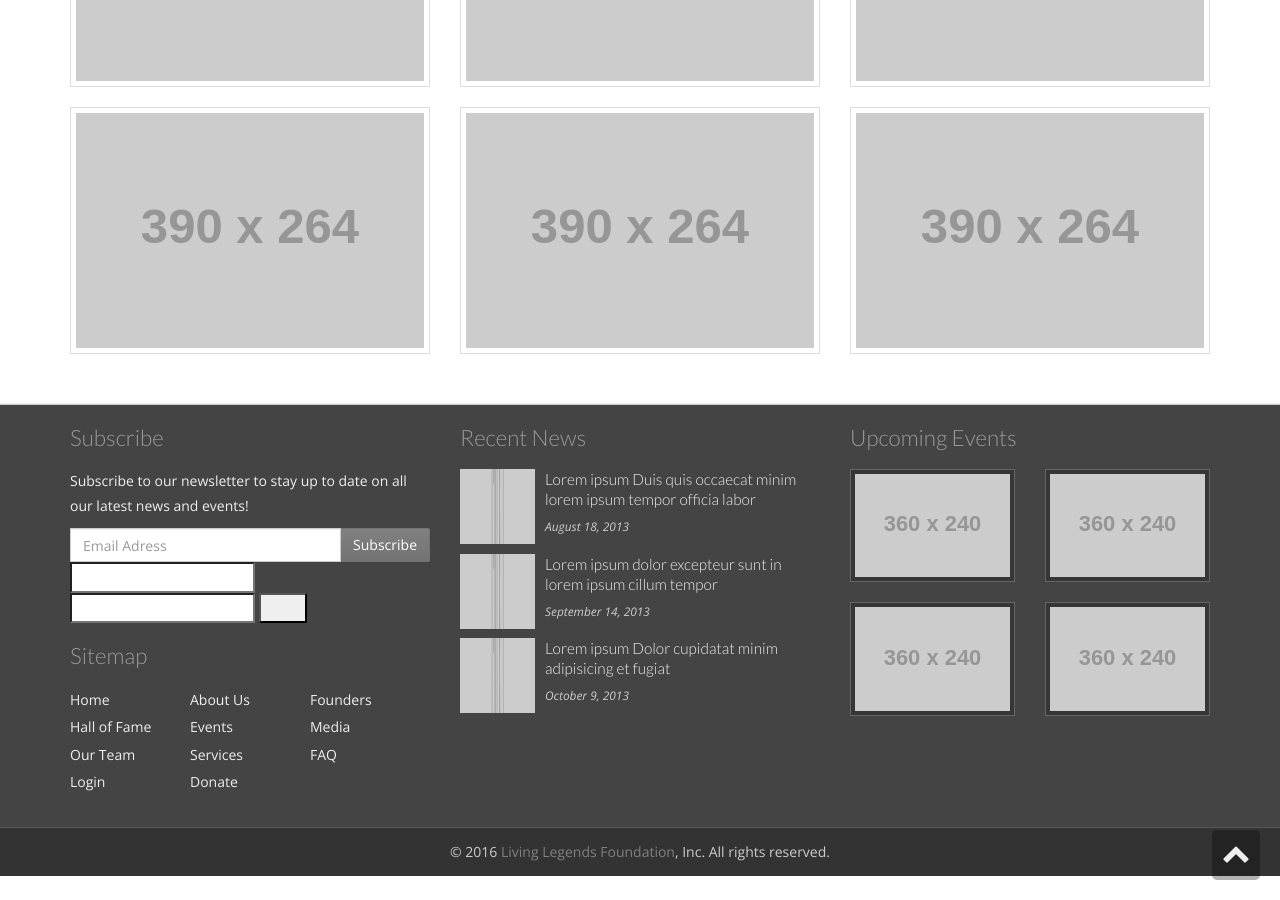
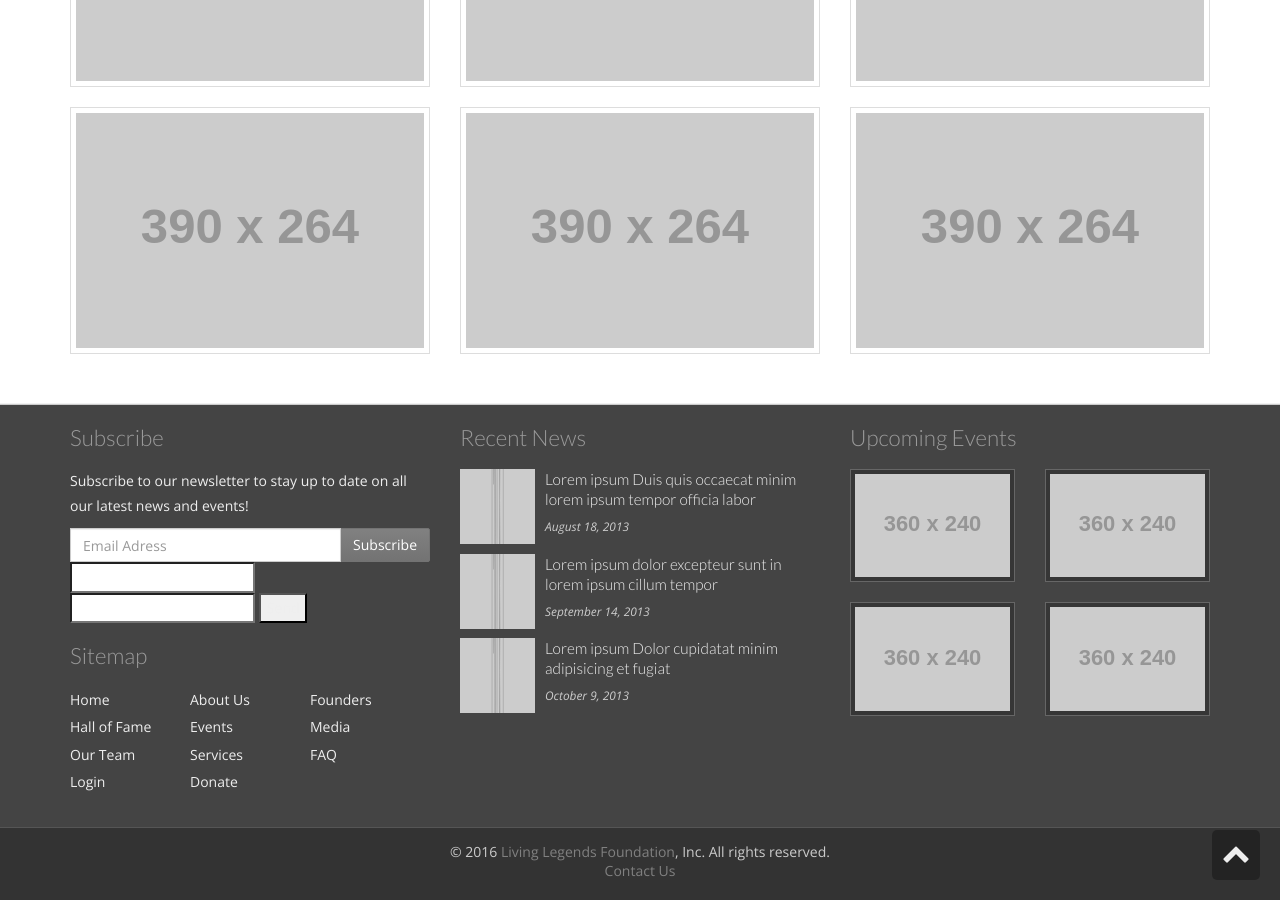
Before and after one commit to livinglegends/llf-site, a Jekyll site: the page built from index.html, in a window 1280 px wide and 900 px high, scrolled down 1814 px. Built offline with Jekyll 4.4.1, drawn with Linux system fonts in a browser that asks for light colours; some web fonts are replaced.

Commit message:
Contact Us

```diff
--- a/_layouts/default.html
+++ b/_layouts/default.html
@@ -144,6 +144,7 @@
 
 <footer id="footer">
     <p>&copy; 2016 <a href="#">Living Legends Foundation</a>, Inc. All rights reserved.</p>
+    <a href="mailto:thelivinglegendsfoundationinc@gmail.com?Subject=Contact%20Us" target="_top">Contact Us</a>
 </footer>
 
 
```
